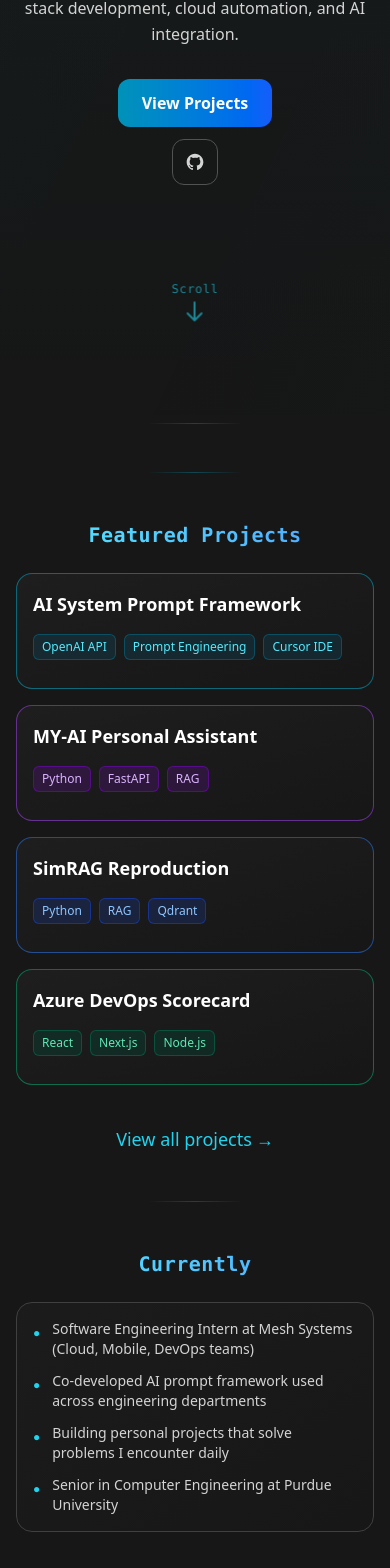
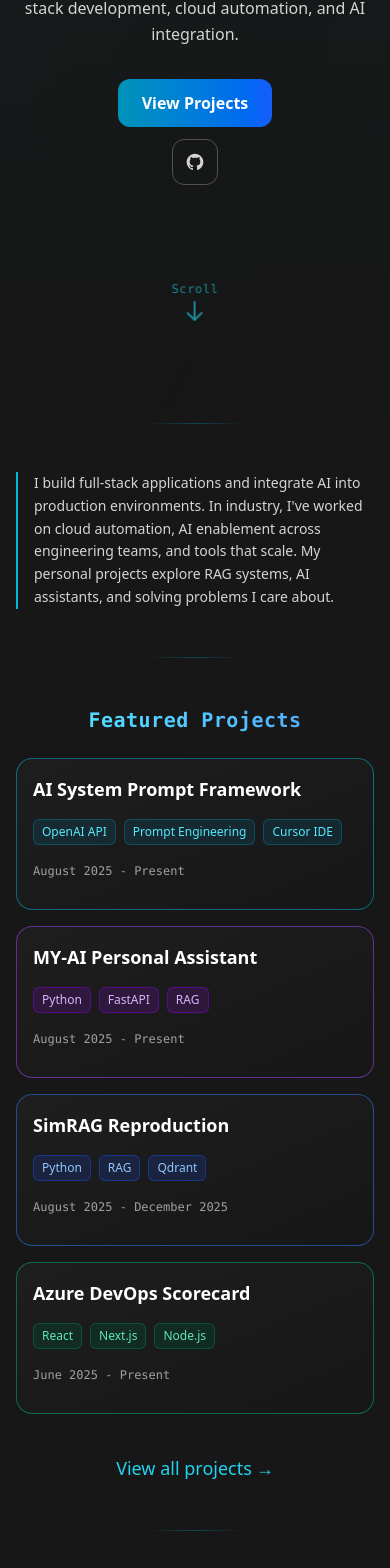
Before and after one commit to tharpep/portfolio, a Next.js app: page / in a window 390 px wide. Shown: the part 429-1997 px from the top of the page. Built offline with nearby package versions, Linux system fonts and the light colour scheme.

Commit message:
unhid content on homepage

```diff
--- a/src/app/page.tsx
+++ b/src/app/page.tsx
@@ -69,7 +69,7 @@ export default function Home() {
       {/* ─────────── Brief Story ─────────── */}
       <ScrollFadeIn>
         <section className="text-center mb-12 md:mb-16 max-w-4xl mx-auto">
-          <p className="hidden md:block text-base sm:text-lg text-neutral-300 leading-relaxed border-l-2 border-cyan-500 pl-4 sm:pl-6 text-left">
+          <p className="text-sm md:text-base sm:text-lg text-neutral-300 leading-relaxed border-l-2 border-cyan-500 pl-4 sm:pl-6 text-left">
             I build full-stack applications and integrate AI into production environments.
             In industry, I&apos;ve worked on cloud automation, AI enablement across engineering
             teams, and tools that scale. My personal projects explore RAG systems, AI assistants,
@@ -93,6 +93,7 @@ export default function Home() {
             href="/projects/ai-system-prompt"
             desc="Co-developed master IDE prompt standardizing AI-assisted coding workflows across engineering teams. Co-led company-wide training sessions and established AI standards."
             technologies={["OpenAI API", "Prompt Engineering", "Cursor IDE", "Windsurf IDE", "Python", "Custom GPTs"]}
+            timeline="August 2025 - Present"
             accent="cyan"
           />
           <FeaturedProjectCard
@@ -100,6 +101,7 @@ export default function Home() {
             href="/projects/personal-ai-system"
             desc="Privacy-first AI system with RAG and tool integration. Local-first architecture with Qdrant vector storage and extensible tool framework. Building the AI assistant I want to use."
             technologies={["Python", "FastAPI", "RAG", "Qdrant", "Ollama", "Vector Databases", "LLM Gateway", "Docker", "Poetry", "Typer CLI"]}
+            timeline="August 2025 - Present"
             accent="purple"
           />
           <FeaturedProjectCard
@@ -107,6 +109,7 @@ export default function Home() {
             href="/projects/simrag-reproduction"
             desc="Deep dive into similarity-based RAG techniques. Built a modular implementation supporting local and cloud LLMs to understand retrieval fundamentals and fine-tuning beyond what was required."
             technologies={["Python", "RAG", "Qdrant", "Sentence Transformers", "Ollama", "Purdue GenAI API", "PyTorch", "Docker", "Poetry"]}
+            timeline="August 2025 - December 2025"
             accent="blue"
           />
           <FeaturedProjectCard
@@ -114,6 +117,7 @@ export default function Home() {
             href="/projects/devops-scorecard"
             desc="Real-time sprint dashboard extension for Azure DevOps. Built the React/Node.js application from mockups to production at Mesh Systems, giving teams instant visibility into sprint health and status."
             technologies={["React", "Next.js", "Node.js", "Azure DevOps Extension SDK", "VSIX", "Vite", "TypeScript"]}
+            timeline="June 2025 - Present"
             accent="emerald"
           />
         </div>
@@ -233,12 +237,14 @@ function FeaturedProjectCard({
   href,
   desc,
   technologies,
+  timeline,
   accent = "cyan"
 }: {
   title: string;
   href: string;
   desc: string;
   technologies: string[];
+  timeline: string;
   accent?: "cyan" | "blue" | "purple" | "emerald";
 }) {
   const accentClasses = {
@@ -285,6 +291,10 @@ function FeaturedProjectCard({
           </span>
         ))}
       </div>
+      {/* Mobile: Timeline */}
+      <div className="md:hidden mb-3">
+        <span className="text-xs text-neutral-400 font-mono">{timeline}</span>
+      </div>
       <p className="hidden md:block text-neutral-300 leading-relaxed mb-6">
         {desc}
       </p>
```
